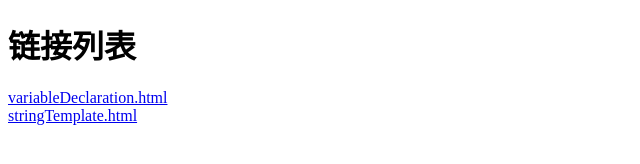
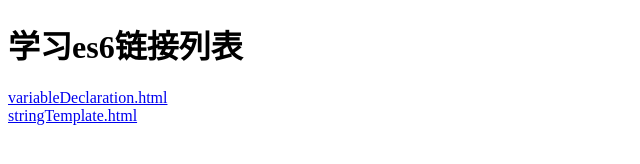
Before and after one commit to jweboy/ES6-Learn, a website: page index.html in a window 1280 px wide. Shown: the whole page, without its empty margins (0-640 px from the left). Drawn offline with Linux system fonts and the light colour scheme.

Commit message:
arrange index.html
arrange index.html

```diff
--- a/index.html
+++ b/index.html
@@ -6,7 +6,7 @@
 </head>
 <body>
   <div class="">
-    <h1>链接列表</h1>
+    <h1>学习es6链接列表</h1>
     <a href="views/variableDeclaration.html">variableDeclaration.html</a><br>
     <a href="views/stringTemplate.html">stringTemplate.html</a>
   </div>
```
